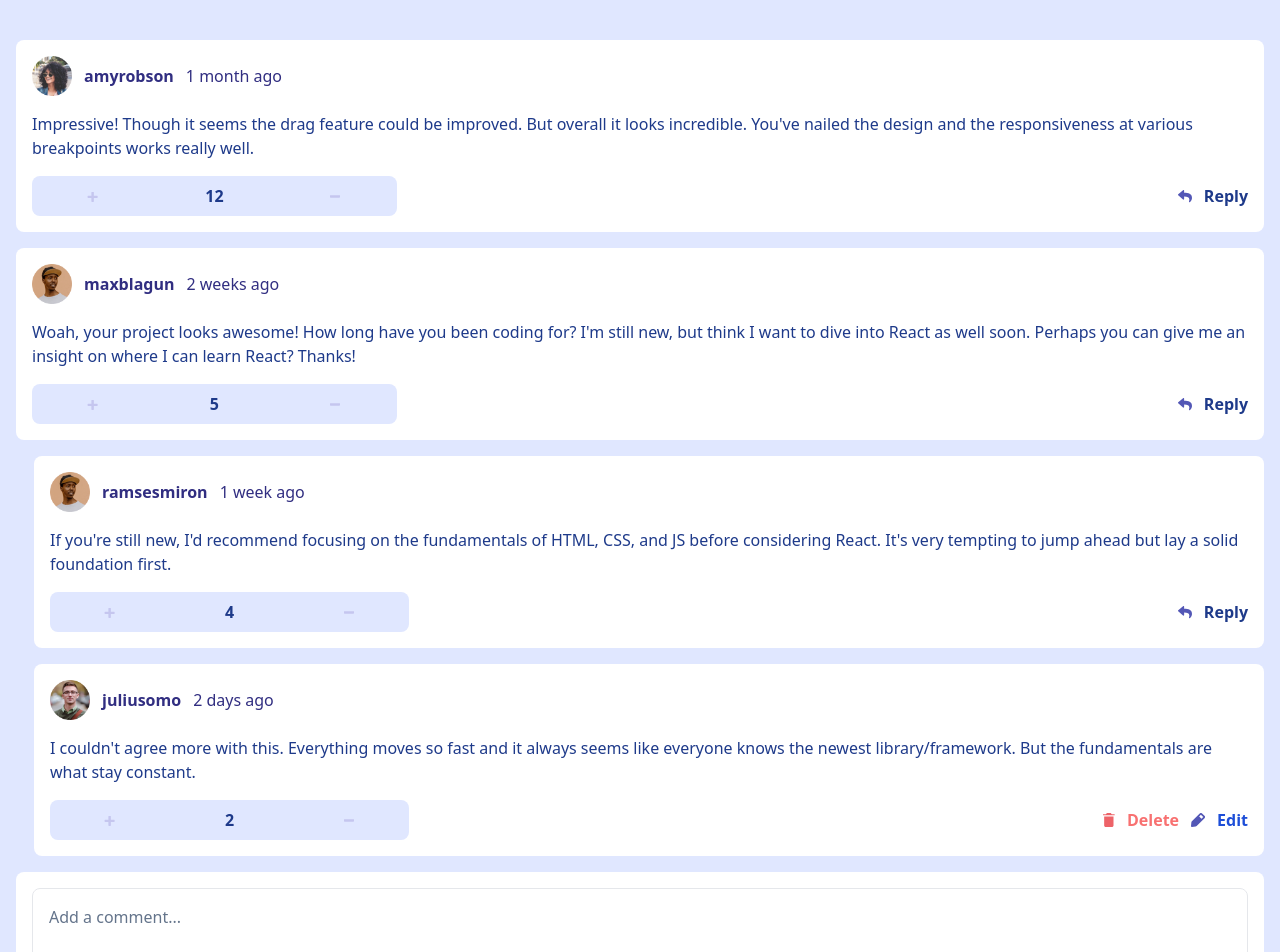
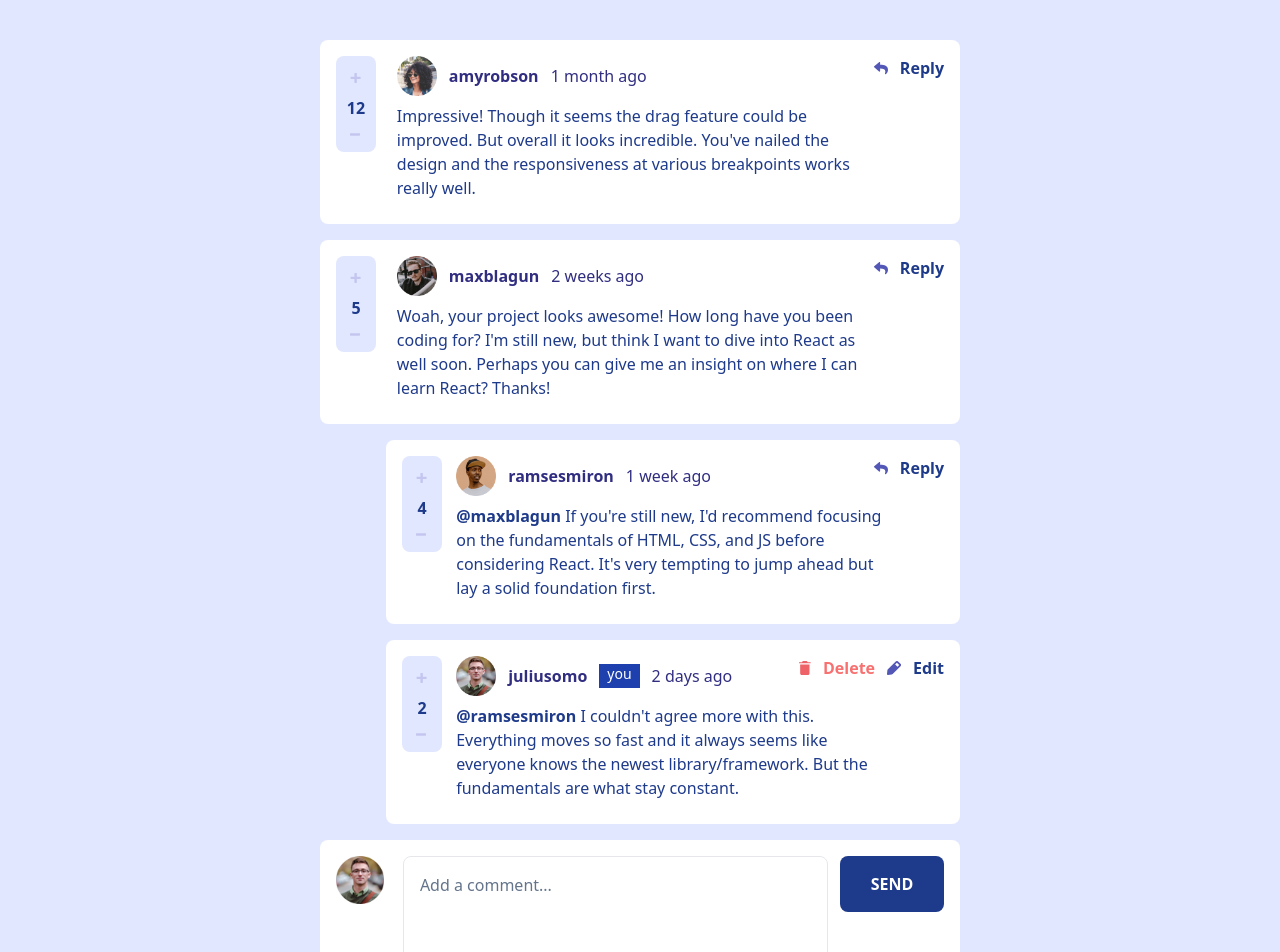
Before and after one commit to Paienobe/comments-app-ts, a React (Create React App) app: page / in a window 1280 px wide. Shown: the top 952 px of the page. Built offline with nearby package versions, Linux system fonts and the light colour scheme.

Commit message:
added styles for tablet and desktop

```diff
--- a/src/App.tsx
+++ b/src/App.tsx
@@ -4,7 +4,7 @@ import CommentsContainer from './components/CommentsContainer'
 
 function App() {
   return (
-    <main className='App bg-indigo-100 min-h-screen flex flex-col items-center justify-center p-4 py-10 transition'>
+    <main className='App bg-indigo-100 min-h-screen flex flex-col items-center justify-center p-4 py-10 transition sm:px-10 sm:overflow-x-hidden lg:px-[25%]'>
       <CommentsContainer />
       <CommentInput />
     </main>
--- a/src/components/CommentInput.tsx
+++ b/src/components/CommentInput.tsx
@@ -3,17 +3,21 @@ import userAvatar from '../assets/avatars/image-juliusomo.webp'
 
 const CommentInput = () => {
   return (
-    <form className='w-full bg-white rounded-lg overflow-hidden p-4'>
+    <form className='w-full bg-white rounded-lg overflow-hidden p-4 sm:relative'>
       <textarea
         name='comment'
         placeholder='Add a comment...'
         rows={3}
-        className='w-full border rounded-lg p-4 placeholder:text-slate-500'
+        className='w-full border rounded-lg p-4 placeholder:text-slate-500 sm:w-[70%] sm:block sm:ml-[11%]'
       ></textarea>
 
-      <div className='my-4 flex items-center justify-between'>
-        <img src={userAvatar} alt='current_user_avatar' className='w-10' />
-        <button className='bg-blue-900 text-white p-4 w-[6.5rem] rounded-lg font-semibold'>
+      <div className='my-4 flex items-center justify-between sm:absolute sm:top-0 sm:left-4 sm:right-4 sm:items-start'>
+        <img
+          src={userAvatar}
+          alt='current_user_avatar'
+          className='w-10 sm:w-12'
+        />
+        <button className='bg-blue-900 text-white p-4 w-[6.5rem] rounded-lg font-semibold hover:bg-blue-800 transition-all'>
           SEND
         </button>
       </div>
--- a/src/components/Comments/Comment.tsx
+++ b/src/components/Comments/Comment.tsx
@@ -9,16 +9,16 @@ import Votes from './Votes'
 const Comment = ({ id, content, createdAt, replies, score, user }: comment) => {
   return (
     <>
-      <div className='bg-white p-4 rounded-lg mb-4 text-blue-900'>
+      <div className='bg-white p-4 rounded-lg mb-4 text-blue-900 relative'>
         <User {...user} createdAt={createdAt} />
-        <Content content={content} />
-        <div className='flex items-center justify-between'>
+        <Content replyingTo='' content={content} />
+        <div className='flex items-center justify-between sm:absolute sm:left-4 sm:right-4 sm:top-4 sm:items-start'>
           <Votes score={score} />
           <Options {...user} />
         </div>
       </div>
 
-      <div className='mb-4 border-0 border-transparent border-l-2 border-slate-500 border-opacity-20 pl-4'>
+      <div className='mb-4 border-0 border-transparent border-l-2 border-slate-500 border-opacity-20 pl-4 sm:w-[95%] sm:ml-auto sm:pl-8'>
         {replies.map((reply) => {
           return <Reply key={reply.id} {...reply} />
         })}
--- a/src/components/Comments/Content.tsx
+++ b/src/components/Comments/Content.tsx
@@ -1,7 +1,18 @@
 import React from 'react'
 
-const Content = ({ content }: { content: string }) => {
-  return <p className='my-4'>{content}</p>
+const Content = ({
+  content,
+  replyingTo,
+}: {
+  content: string
+  replyingTo: string
+}) => {
+  return (
+    <p className='my-4 sm:w-[80%] sm:mx-auto sm:my-2'>
+      {replyingTo && <span className='font-bold'>@{replyingTo} </span>}
+      {content}
+    </p>
+  )
 }
 
 export default Content
--- a/src/components/Comments/Options.tsx
+++ b/src/components/Comments/Options.tsx
@@ -23,7 +23,7 @@ const Options = ({ username }: user) => {
           </div>
           <div className='flex items-center hover:scale-105 cursor-pointer transition'>
             <img src={editIcon} alt='reply' />{' '}
-            <p className='mx-3 mr-0 text-blue-700'>Edit</p>
+            <p className='mx-3 mr-0 text-blue-900'>Edit</p>
           </div>
         </div>
       )}
--- a/src/components/Comments/User.tsx
+++ b/src/components/Comments/User.tsx
@@ -4,6 +4,7 @@ import amyrobson from '../../assets/avatars/image-amyrobson.webp'
 import juliusomo from '../../assets/avatars/image-juliusomo.webp'
 import maxblagun from '../../assets/avatars/image-maxblagun.webp'
 import ramsesmiron from '../../assets/avatars/image-ramsesmiron.webp'
+import { useGlobalContext } from '../../context/context'
 
 const User = ({
   username,
@@ -13,19 +14,23 @@ const User = ({
   image: { png: string; webp: string }
   username: string
 }) => {
-  const avatar =
-    username === 'amyrobson'
-      ? amyrobson
-      : username === 'juliusomo'
-      ? juliusomo
-      : username === ' maxblagun'
-      ? maxblagun
-      : ramsesmiron
+  const { ...state } = useGlobalContext()
+  const { currentUser } = { ...state }
+
+  const avatars: { [key: string]: string } = {
+    amyrobson,
+    juliusomo,
+    maxblagun,
+    ramsesmiron,
+  }
 
   return (
-    <div className='flex items-center w-full'>
-      <img src={avatar} alt={username} className='w-10 mr-3' />
+    <div className='flex items-center w-full sm:ml-[10%]'>
+      <img src={avatars[`${username}`]} alt={username} className='w-10 mr-3' />
       <h3 className='font-bold text-indigo-900 mr-3'>{username}</h3>
+      {currentUser.username === username && (
+        <p className='bg-blue-800 text-white text-sm px-2 pb-1 mr-3'>you</p>
+      )}
       <p className='text-indigo-900'>{createdAt}</p>
     </div>
   )
--- a/src/components/Comments/Votes.tsx
+++ b/src/components/Comments/Votes.tsx
@@ -4,15 +4,15 @@ import minus from '../../assets/icon-minus.svg'
 
 const Votes = ({ score }: { score: number }) => {
   return (
-    <div className='flex items-center bg-indigo-100 py-2 w-[30%] rounded-lg'>
+    <div className='flex items-center bg-indigo-100 py-2 w-[30%] rounded-lg sm:flex-col sm:w-10 sm:h-24 sm:py-4 sm:justify-between'>
       <button className='w-1/3 flex items-center justify-center'>
-        <img src={plus} alt='' />
+        <img src={plus} alt='' className='hover:scale-150 transition-all' />
       </button>
       <p className='w-1/3 flex items-center justify-center font-bold'>
         {score}
       </p>
       <button className='w-1/3 flex items-center justify-center'>
-        <img src={minus} alt='' />
+        <img src={minus} alt='' className='hover:scale-150 transition-all' />
       </button>
     </div>
   )
--- a/src/components/CommentsContainer.tsx
+++ b/src/components/CommentsContainer.tsx
@@ -6,7 +6,6 @@ import Comment from './Comments/Comment'
 const CommentsContainer = () => {
   const { ...state } = useGlobalContext()
   const { comments } = { ...state }
-  console.log(comments)
 
   return (
     <div className='w-full'>
--- a/src/components/Replies/Reply.tsx
+++ b/src/components/Replies/Reply.tsx
@@ -7,10 +7,10 @@ import Votes from '../Comments/Votes'
 
 const Reply = ({ id, content, createdAt, score, replyingTo, user }: reply) => {
   return (
-    <div className='bg-white rounded-lg p-4 mb-4 text-blue-900'>
+    <div className='bg-white rounded-lg p-4 mb-4 text-blue-900 sm:relative'>
       <User {...user} createdAt={createdAt} />
-      <Content content={content} />
-      <div className='flex items-center justify-between'>
+      <Content content={content} replyingTo={replyingTo} />
+      <div className='flex items-center justify-between sm:absolute sm:left-4 sm:right-4 sm:top-4 sm:items-start'>
         <Votes score={score} />
         <Options {...user} />
       </div>
```
